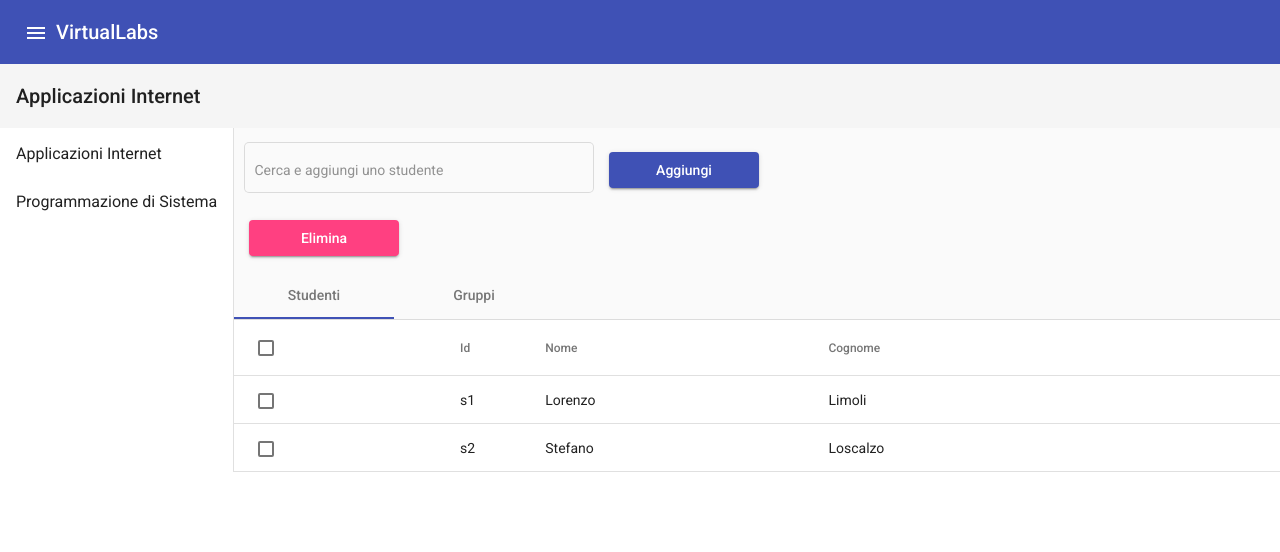
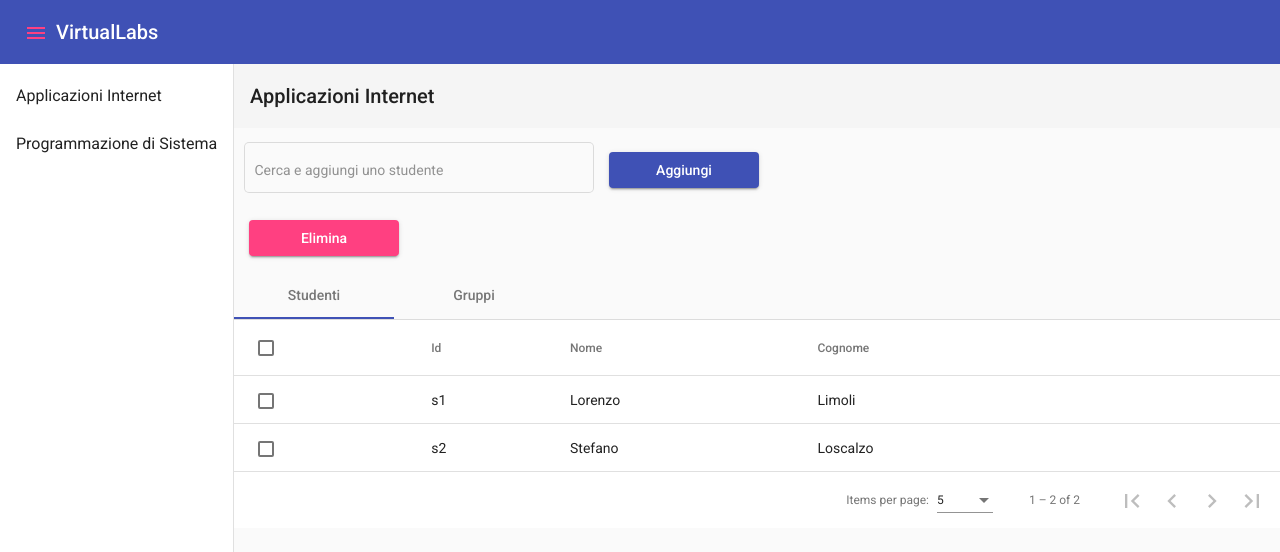
Before and after one commit to lore-lml/ai2020-laboratorio4-5, an Angular app: page / in a window 1280 px wide. Shown: the top 552 px of the page. Built offline with nearby package versions, Linux system fonts and the light colour scheme.

Commit message:
Paginator and Sort on Mat table

```diff
--- a/src/app/app.component.css
+++ b/src/app/app.component.css
@@ -1,6 +1,5 @@
 table{width: 100%;}
 mat-sidenav-container{ height: 100%; }
-
 
 div.form-student-table{
   margin: 10px 0 10px 10px;
--- a/src/app/app.component.html
+++ b/src/app/app.component.html
@@ -1,28 +1,23 @@
 <mat-toolbar color="primary">
-  <button mat-icon-button (click)="toggleForMenuClick()">
+  <button mat-icon-button (click)="toggleForMenuClick()" color="accent">
     <mat-icon>menu</mat-icon>
   </button>
   <h1>VirtualLabs</h1>
 </mat-toolbar>
-
-<mat-toolbar>Applicazioni Internet</mat-toolbar>
 
 <mat-sidenav-container>
   <!-- ************************* SIDENAV ********************-->
   <mat-sidenav #sidenav opened mode="side" position="start">
     <div class="container">
       <mat-nav-list>
-        <mat-list-item>
-          <p>Applicazioni Internet</p>
-        </mat-list-item>
-        <mat-list-item>
-          <p>Programmazione di Sistema</p>
-        </mat-list-item>
+        <mat-list-item>Applicazioni Internet</mat-list-item>
+        <mat-list-item>Programmazione di Sistema</mat-list-item>
       </mat-nav-list>
     </div>
   </mat-sidenav>
   <!-- ************************* SIDENAV CONTENT********************-->
   <mat-sidenav-content>
+    <mat-toolbar color="">Applicazioni Internet</mat-toolbar>
     <div class="form-student-table">
       <mat-form-field appearance="outline">
         <input #textInput matInput type="search" placeholder="Cerca e aggiungi uno studente"
@@ -52,9 +47,9 @@
 
       <mat-tab label="Studenti">
         <div class="container">
-          <table mat-table [dataSource]="studentTable.addedStudents" class="mat-elevation-z8">
+          <table mat-table [dataSource]="studentTable.addedStudents" matSort class="mat-elevation-z8">
             <!-- Select Column-->
-            <ng-container matColumnDef="Select">
+            <ng-container matColumnDef="select">
               <th mat-header-cell *matHeaderCellDef>
                 <mat-checkbox [indeterminate]="studentTable.isIndeterminate()"
                               [checked]="studentTable.isHeaderChecked()"
@@ -68,24 +63,25 @@
               </td>
             </ng-container>
             <!-- Id Column-->
-            <ng-container matColumnDef="Id">
-              <th mat-header-cell *matHeaderCellDef> Id </th>
+            <ng-container matColumnDef="id">
+              <th mat-header-cell *matHeaderCellDef mat-sort-header> Id </th>
               <td mat-cell *matCellDef="let element"> {{element.id}} </td>
             </ng-container>
             <!-- FirstName Column-->
-            <ng-container matColumnDef="FirstName">
-              <th mat-header-cell *matHeaderCellDef> Nome </th>
+            <ng-container matColumnDef="firstName">
+              <th mat-header-cell *matHeaderCellDef mat-sort-header> Nome </th>
               <td mat-cell *matCellDef="let element"> {{element.firstName}} </td>
             </ng-container>
             <!-- LastName Column-->
-            <ng-container matColumnDef="LastName">
-              <th mat-header-cell *matHeaderCellDef> Cognome </th>
+            <ng-container matColumnDef="lastName">
+              <th mat-header-cell *matHeaderCellDef mat-sort-header> Cognome </th>
               <td mat-cell *matCellDef="let element"> {{element.lastName}} </td>
             </ng-container>
 
             <tr mat-header-row *matHeaderRowDef="studentTable.displayedColumns"></tr>
             <tr mat-row *matRowDef="let row; columns: studentTable.displayedColumns;"></tr>
           </table>
+          <mat-paginator [pageSizeOptions]="[5, 10, 30]" showFirstLastButtons></mat-paginator>
         </div>
       </mat-tab>
 
--- a/src/app/app.component.ts
+++ b/src/app/app.component.ts
@@ -3,6 +3,9 @@ import {MatSidenav} from '@angular/material/sidenav';
 import {Student} from './student.model';
 import {FormControl} from '@angular/forms';
 import {MatAutocompleteSelectedEvent} from '@angular/material/autocomplete';
+import {MatPaginator} from '@angular/material/paginator';
+import {MatTableDataSource} from '@angular/material/table';
+import {MatSort} from '@angular/material/sort';
 
 @Component({
   selector: 'app-root',
@@ -22,6 +25,13 @@ export class AppComponent {
     new Student('s5', 'Alex', 'Astone'),
     new Student('s6', 'Francesco', 'Rossi'),
   ]);
+  @ViewChild(MatPaginator, {static: true}) paginator: MatPaginator;
+  @ViewChild(MatSort, {static: true}) sort: MatSort;
+  // tslint:disable-next-line:use-lifecycle-interface
+  ngOnInit() {
+    this.studentTable.addedStudents.paginator = this.paginator;
+    this.studentTable.addedStudents.sort = this.sort;
+  }
   toggleForMenuClick() {
     this.sidenav.toggle();
   }
@@ -29,9 +39,9 @@ export class AppComponent {
 
 export class StudentTable{
   students: ReadonlyArray<Student>;
-  addedStudents: Array<Student>;
+  addedStudents: MatTableDataSource<Student>;
   filteredStudents: Array<Student>;
-  displayedColumns: string[] = ['Select', 'Id', 'FirstName', 'LastName'];
+  displayedColumns: string[] = ['select', 'id', 'firstName', 'lastName'];
   checkboxes: Array<boolean>;
   headerState: number; // 1 = unchecked, 2 = indeterminate, 3 = checked
   formControl: FormControl;
@@ -39,11 +49,11 @@ export class StudentTable{
 
   constructor(students: Array<Student>) {
     this.students = students;
-    this.addedStudents = [students[0], students[1]];
-    this.filteredStudents = students.filter(value => !this.addedStudents.includes(value)).map(value => value);
+    this.addedStudents = new MatTableDataSource<Student>([students[0], students[1]]);
+    this.filteredStudents = students.filter(value => !this.addedStudents.data.includes(value)).map(value => value);
     this.headerState = 1;
     this.formControl = new FormControl();
-    this.checkboxes = new Array<boolean>(this.addedStudents.length);
+    this.checkboxes = new Array<boolean>(this.addedStudents.data.length);
     for (let i = 0; i < this.checkboxes.length; i++){
       this.checkboxes[i] = false;
     }
@@ -86,15 +96,15 @@ export class StudentTable{
     return this.checkboxes[i];
   }
   deleteStudents(){
-    this.addedStudents = this.addedStudents.filter((value, index) => !this.checkboxes[index]);
+    this.addedStudents.data = this.addedStudents.data.filter((value, index) => !this.checkboxes[index]);
     this.checkboxes = this.checkboxes.filter(v => !v);
     this.headerState = 1;
-    this.filteredStudents = this.students.filter(v => !this.addedStudents.includes(v));
+    this.filteredStudents = this.students.filter(v => !this.addedStudents.data.includes(v));
   }
 
   filterStudents(str: string) {
     this.filteredStudents = this.students
-      .filter(value => !this.addedStudents.includes(value) &&
+      .filter(value => !this.addedStudents.data.includes(value) &&
       value.toString().toLowerCase().includes(str.toLowerCase())
     );
   }
@@ -107,9 +117,9 @@ export class StudentTable{
     if (this.selectedStudent === null) {
       return;
     }
-    this.addedStudents.push(this.selectedStudent);
-    this.addedStudents = this.addedStudents.map(v => v);
-    this.filteredStudents = this.filteredStudents.filter(value => !this.addedStudents.includes(value));
+    this.addedStudents.data.push(this.selectedStudent);
+    this.addedStudents.data = this.addedStudents.data.map(v => v);
+    this.filteredStudents = this.filteredStudents.filter(value => !this.addedStudents.data.includes(value));
     this.checkboxes.push(false);
     this.selectedStudent = null;
     textInput.value = null;
--- a/src/app/app.module.ts
+++ b/src/app/app.module.ts
@@ -13,6 +13,8 @@ import {MatButtonModule} from '@angular/material/button';
 import {MatInputModule} from '@angular/material/input';
 import {ReactiveFormsModule} from '@angular/forms';
 import {MatAutocompleteModule} from '@angular/material/autocomplete';
+import {MatPaginatorModule} from '@angular/material/paginator';
+import {MatSortModule} from '@angular/material/sort';
 
 @NgModule({
   declarations: [
@@ -31,7 +33,9 @@ import {MatAutocompleteModule} from '@angular/material/autocomplete';
     MatButtonModule,
     MatInputModule,
     ReactiveFormsModule,
-    MatAutocompleteModule
+    MatAutocompleteModule,
+    MatPaginatorModule,
+    MatSortModule
   ],
   providers: [],
   bootstrap: [AppComponent]
--- a/src/styles.css
+++ b/src/styles.css
@@ -1,3 +1,7 @@
 /* You can add global styles to this file, and also import other style files */
-body { height: 100%; }
-body { margin: 0; font-family: Roboto, "Helvetica Neue", sans-serif; }
+html,body { height: 100%; margin: 0;}
+body { margin: 0;
+  font-family: Roboto, "Helvetica Neue", sans-serif;
+  min-height: 100%;
+  overflow: hidden;
+}
```
